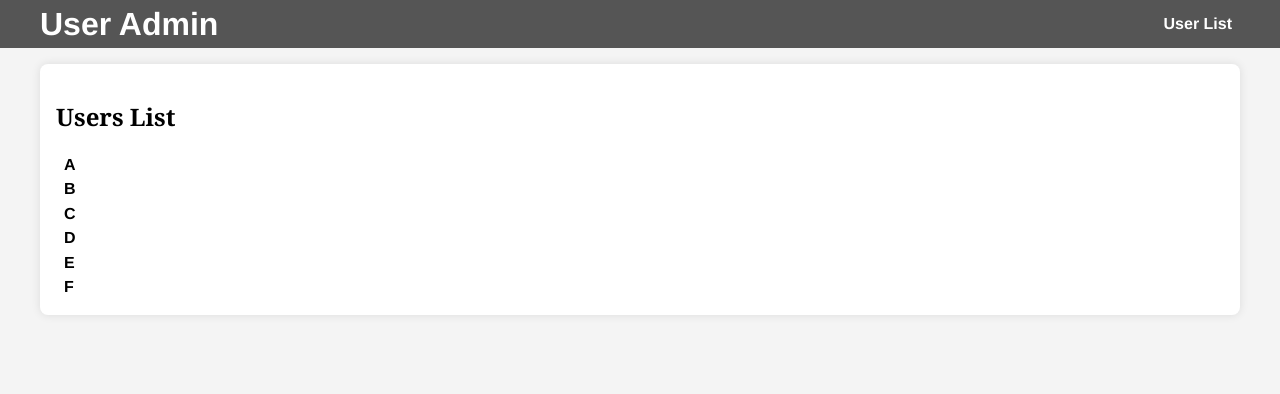
After one commit to beixbh/wnm608, a PHP site: page /xb.h/admin/users.php in a window 1280 px wide. The commit adds this page. Shown: the top 394 px of the page. Run offline with PHP 8.4, Linux system fonts and the light colour scheme.

Commit message:
Add files via upload

```diff
--- /dev/null
+++ b/xb.h/admin/users.php
@@ -0,0 +1,123 @@
+<?php
+
+include "../lib/php/functions.php";
+
+$users = file_get_json("../data/users.json");
+
+
+
+
+
+
+function showUserPage($user){
+
+$classes = implode(",", $user->classes);
+
+
+    //heredoc
+    echo <<<HTML
+    <nav class = "nav nav-crumbs">
+        <ul>
+            <li><a href="../admin/users.php">Back</a></li>
+        </ul>
+        <form>
+            <div class = "nav nav-crumbs">
+                <h1>$user->name</h1>
+            </div>
+            <div class="form-control">
+                <lable class="form-label">Type</lable>
+                <input type="text" value="$user->type" placeholder="type" class="form-input">
+            </div>
+            <div class="form-control">
+                <lable class="form-label">Email</lable>
+                <input type="text" value="$user->email" placeholder="Email" class="form-input">
+            </div>
+            <div class="flex-none">
+                <lable class="form-label">Class</lable>
+                <input type="text" value="$classes" placeholder="Class Number" class="form-input">
+            </div>
+        </form>
+    </nav>
+
+
+    <div>
+
+         <div class="form-control">
+            <input type="button" class="form-button" value="Submit">
+        </div>
+    </div>
+    HTML;
+    }
+    // <h2>$user->name</h2>
+    // <div>
+    //      <strong>Type</strong>
+    //      <span>$user->type</span>
+    //  </div>
+    //  <div>
+    //      <strong>Email</strong>
+    //      <span>$user->email</span>
+    //  </div>
+    //  <div>
+    //      <strong>Classes</strong>
+    //      <span>$classes</span>
+    // </div>
+?>
+ <!DOCTYPE html>
+ <html lang="en">
+ <head>
+    <meta charset="UTF-8">
+    <meta name="viewport" content="width=device-width, initial-scale=1.0">
+    <title>User Admin Page</title>
+
+    <?php include "../parts/meta.php"; ?>
+ </head>
+ <body>
+
+    <header class="navbar">
+        <div class="container display-flex">
+            <div class="flex-none">
+                <h1>User Admin</h1>
+            </div>
+            <div class="flex-stretch"></div>
+            <nav class="nav nav-flex flex-none">
+                <ul>
+                    <li><a href="../admin/users.php">User List</a></li>
+                </ul>
+            </nav>
+        </div>
+    </header>
+
+    <div class="container">
+
+        <div class="card soft">
+
+            <?php
+
+            if (isset($_GET['id'])) {
+                showUserPage($users[$_GET['id']]);
+            } else {
+
+            ?>
+            <h2>Users List</h2>
+
+            <nav class="nav">
+                <ul>
+            <?php
+
+            for($i=0;$i<count($users);$i++){
+                echo "<li>
+                    <a href='../admin/users.php?id=$i'>{$users[$i]->name}</a>
+                </li>";
+            }
+
+
+             ?>
+                </ul>
+            </nav>
+
+            <?php } ?>
+        </div>
+    </div>
+
+ </body>
+ </html>
--- /dev/null
+++ b/xb.h/lib/php/functions.php
@@ -0,0 +1,12 @@
+<?php
+
+
+function print_p($v) {
+   echo "<pre>",print_r($v),"</pre>";
+}
+
+
+function file_get_json($filename) {
+	$file = file_get_contents($filename);
+	return json_decode($file);
+}
--- a/xb.h/parts/meta.php
+++ b/xb.h/parts/meta.php
@@ -1,6 +1,8 @@
 
 	<meta name="viewport" content="width=device-width, initial-scale=1.0">
 
-	<link rel="stylesheet" href="lib/css/styleguide1.css">
-	<link rel="stylesheet" href="lib/css/gridsystem.css">
+    <base herf="http://xiaobeidesign.com/AAU/WNM608/xb.h/">
+
+	<link rel="stylesheet" href="../lib/css/styleguide1.css">
+	<link rel="stylesheet" href="../lib/css/gridsystem.css">
 	<link rel="stylesheet" href="css/storetheme.css">
```
Also changed, not shown: xb.h/data/users.json (added, +40 -0 lines), xb.h/notes/notes.json (added, +10 -0 lines), xb.h/notes/reading_data.php (added, +60 -0 lines), xb.h/admin/index.php (added).
